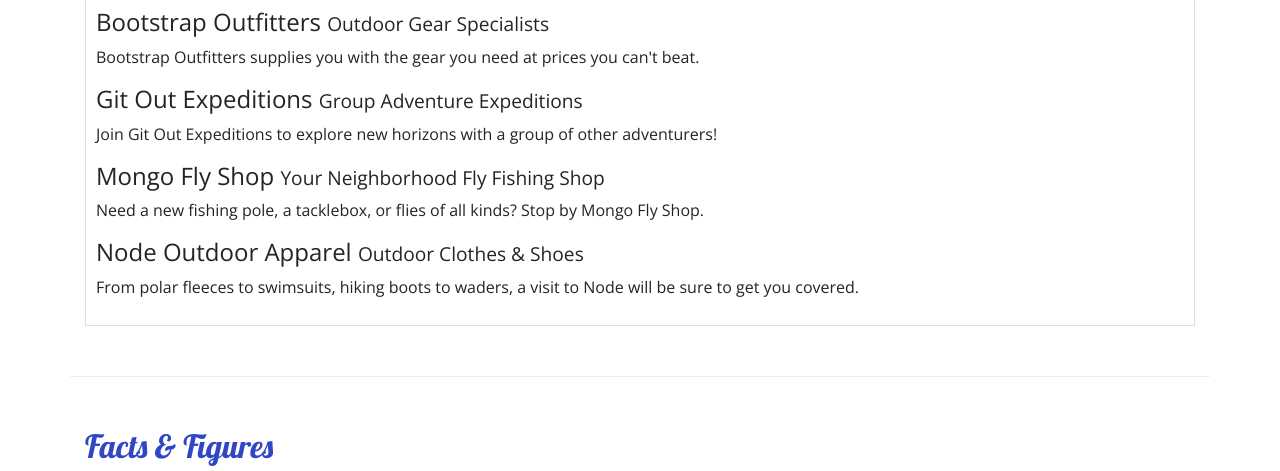
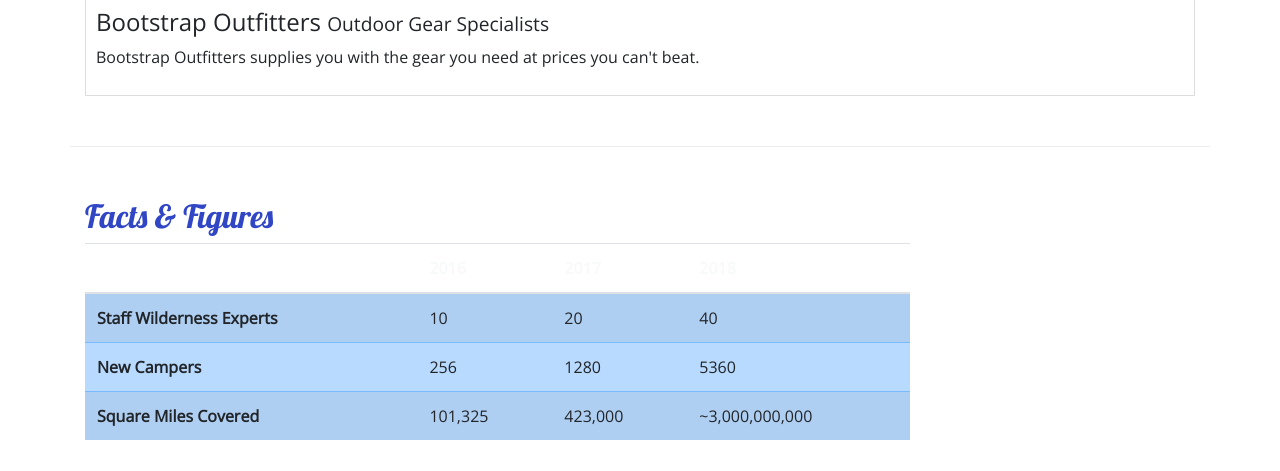
Before and after one commit to GardnerJohn/nucamp-bootstrap, a website: page aboutus.html in a window 1280 px wide. Shown: the part 964-1435 px from the top of the page. Drawn offline with nearby package versions, Linux system fonts and the light colour scheme.

Commit message:
Correction to Tabs

```diff
--- a/aboutus.html
+++ b/aboutus.html
@@ -109,29 +109,29 @@
         <h3>Community Partners</h3>
         <!-- Nav tabs for tab navigation -->
         <ul class="nav nav-tabs">
-          <li nav-item><a class="nav-link active" href="#bootstrap" role="tabs" data-toggle="tab">Bootstrap Outfitters</a></li>
-          <li nav-item><a class="nav-link" href="#git" role="tabs" data-toggle="tab">Git Out Expeditions</a></li>
-          <li nav-item><a class="nav-link" href="#mongo" role="tabs" data-toggle="tab">Mongo Fly Shop</a></li>
-          <li nav-item><a class="nav-link" href="#node" role="tabs" data-toggle="tab">Node Outdoor Apparel</a></li>
+          <li nav-item><a class="nav-link active" href="#bootstrap" role="tab" data-toggle="tab">Bootstrap Outfitters</a></li>
+          <li nav-item><a class="nav-link" href="#git" role="tab" data-toggle="tab">Git Out Expeditions</a></li>
+          <li nav-item><a class="nav-link" href="#mongo" role="tab" data-toggle="tab">Mongo Fly Shop</a></li>
+          <li nav-item><a class="nav-link" href="#node" role="tab" data-toggle="tab">Node Outdoor Apparel</a></li>
         </ul>
         <div class="tab-content">
           <div role="tabpanel" class="tab-pane fade show active" id="bootstrap">
             <h4>Bootstrap Outfitters <small>Outdoor Gear Specialists</small></h4>
             <p class="d-none d-sm-block">Bootstrap Outfitters supplies you with the gear you need at prices you can't beat.</p>
           </div>
-          <div role="tabpanel" class="tab-pane fade show active" id="git">
+          <div role="tabpanel" class="tab-pane fade" id="git">
             <h4>Git Out Expeditions <small>Group Adventure Expeditions</small></h4>
             <p class="d-none d-sm-block">Join Git Out Expeditions to explore new horizons with a group of other adventurers!</p>
           </div>
-          <div role="tabpanel" class="tab-pane fade show active" id="mongo">
+          <div role="tabpanel" class="tab-pane fade" id="mongo">
             <h4>Mongo Fly Shop <small>Your Neighborhood Fly Fishing Shop</small></h4>
             <p class="d-none d-sm-block">Need a new fishing pole, a tacklebox, or flies of all kinds? Stop by Mongo Fly Shop.</p>
           </div>
-          <div role="tabpanel" class="tab-pane fade show active" id="node">
+          <div role="tabpanel" class="tab-pane fade" id="node">
             <h4>Node Outdoor Apparel <small>Outdoor Clothes & Shoes</small></h4>
             <p class="d-none d-sm-block">From polar fleeces to swimsuits, hiking boots to waders, a visit to Node will be sure to get you covered.</p>
           </div>
-          </div>
+        </div>
       </div>
     </div>
 <!-- Table using HTML and bootstrap elements -->
```
